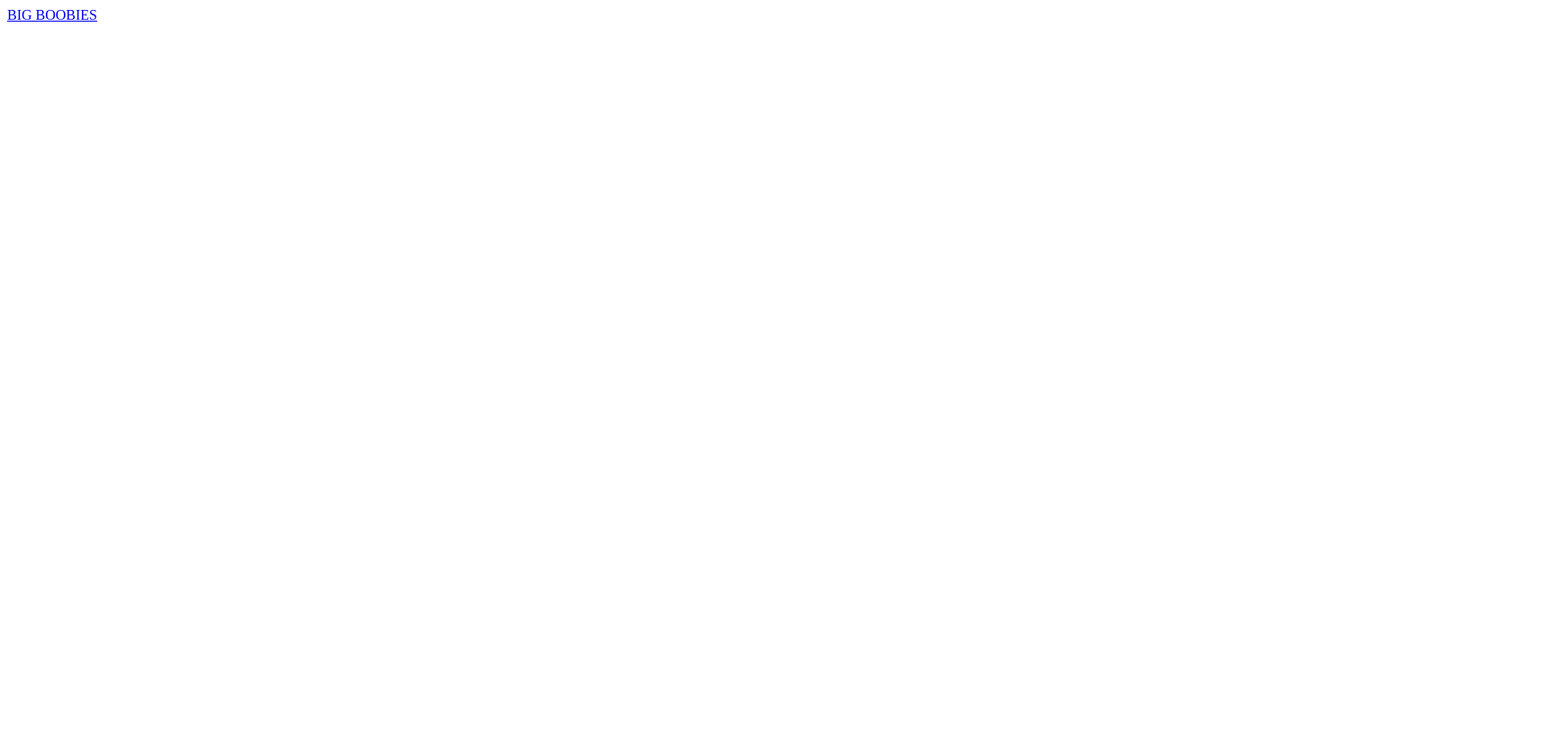
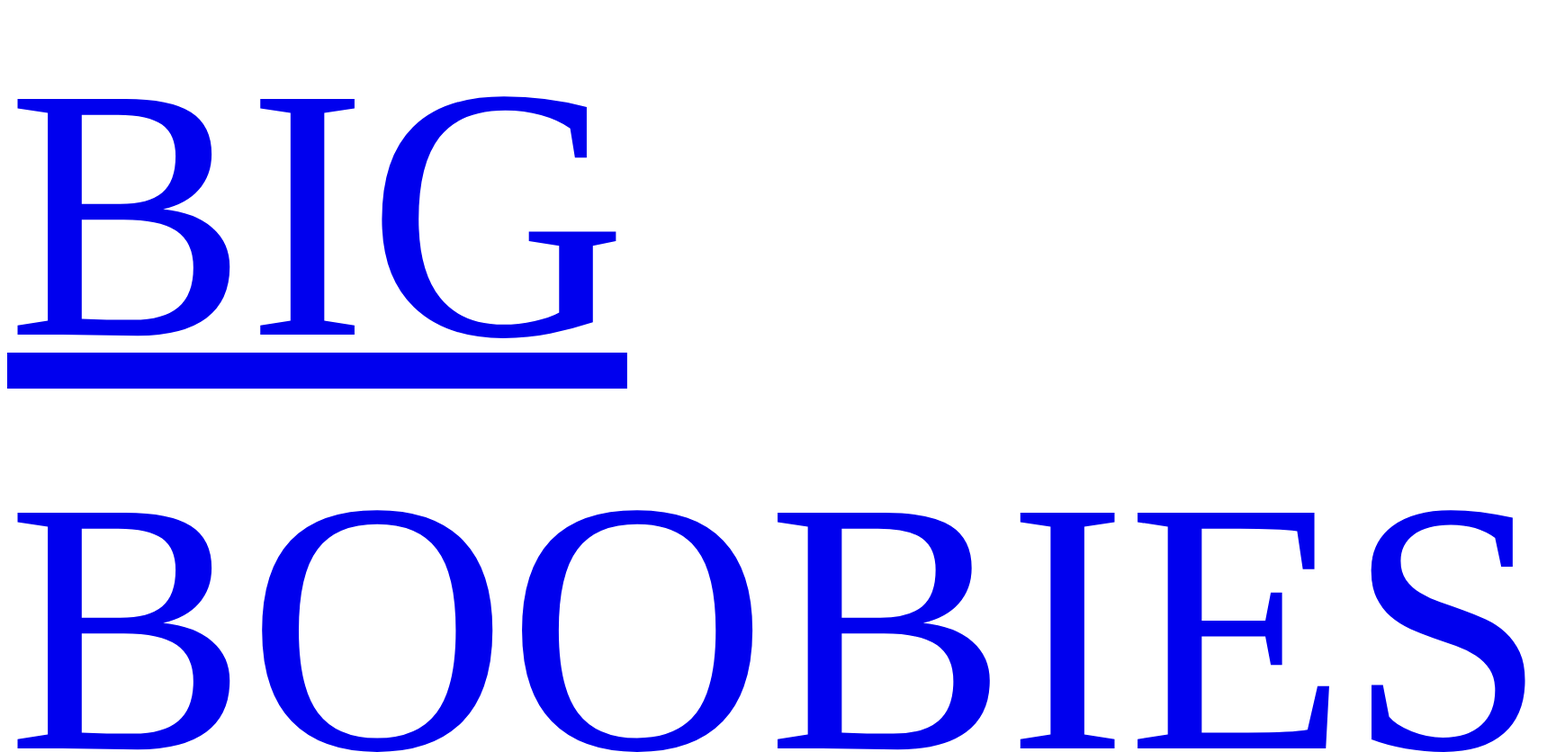
Before and after one commit to AlbertVierstein/albertvierstein.github.io, a plain HTML site: page index.html in a window 1280 px wide. Shown: the top 836 px of the page at 90% size, 1719 px wide, since content can reach past the window. Before the commit the page ends 800 px from the top, so only its background shows below. Drawn offline with Linux system fonts and the light colour scheme.

Commit message:
evenbiggerboobiess

```diff
--- a/index.html
+++ b/index.html
@@ -8,7 +8,7 @@
     <!--<meta http-equiv="refresh" content="0; url=https://www.youtube.com/watch?v=dQw4w9WgXcQ" />-->
 </head>
 <body>
-    <a href="https://www.youtube.com/watch?v=dQw4w9WgXcQ">BIG BOOBIES</a>
+    <a href="https://www.youtube.com/watch?v=dQw4w9WgXcQ" style="font-size: 400px">BIG BOOBIES</a>
 
 </body>
 </html>
```
